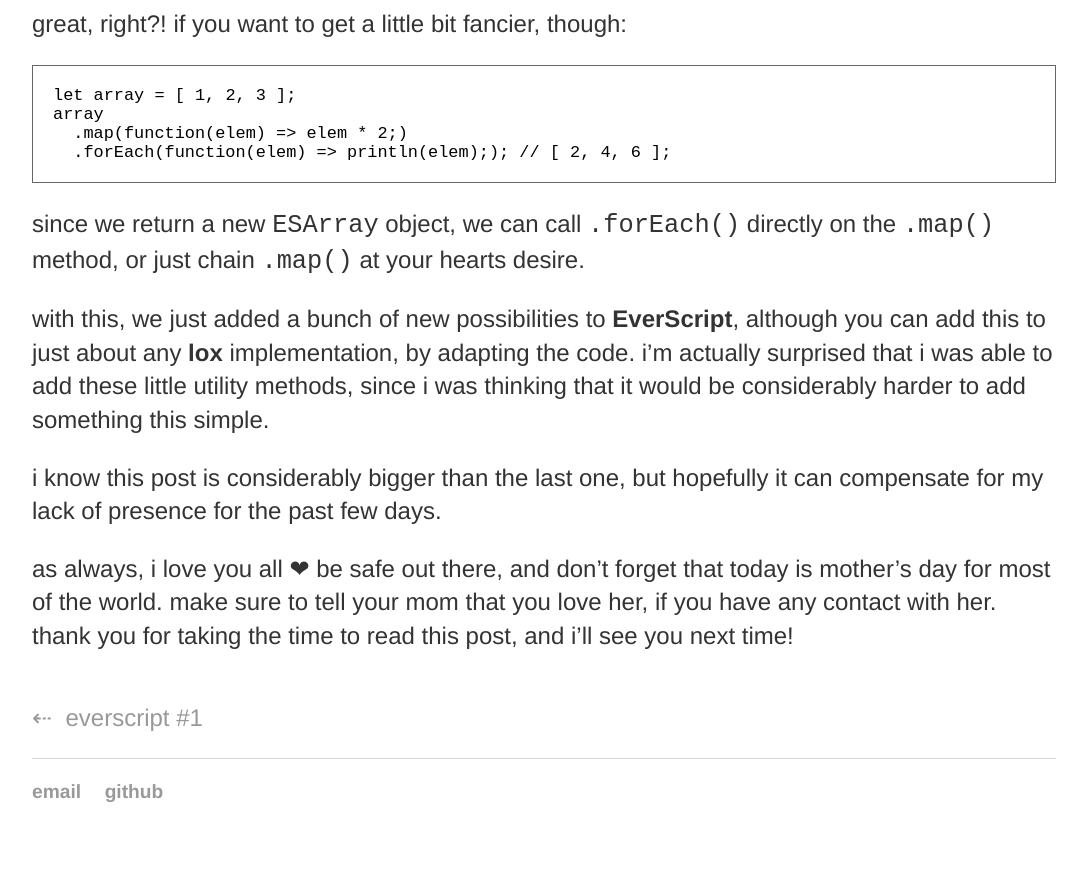
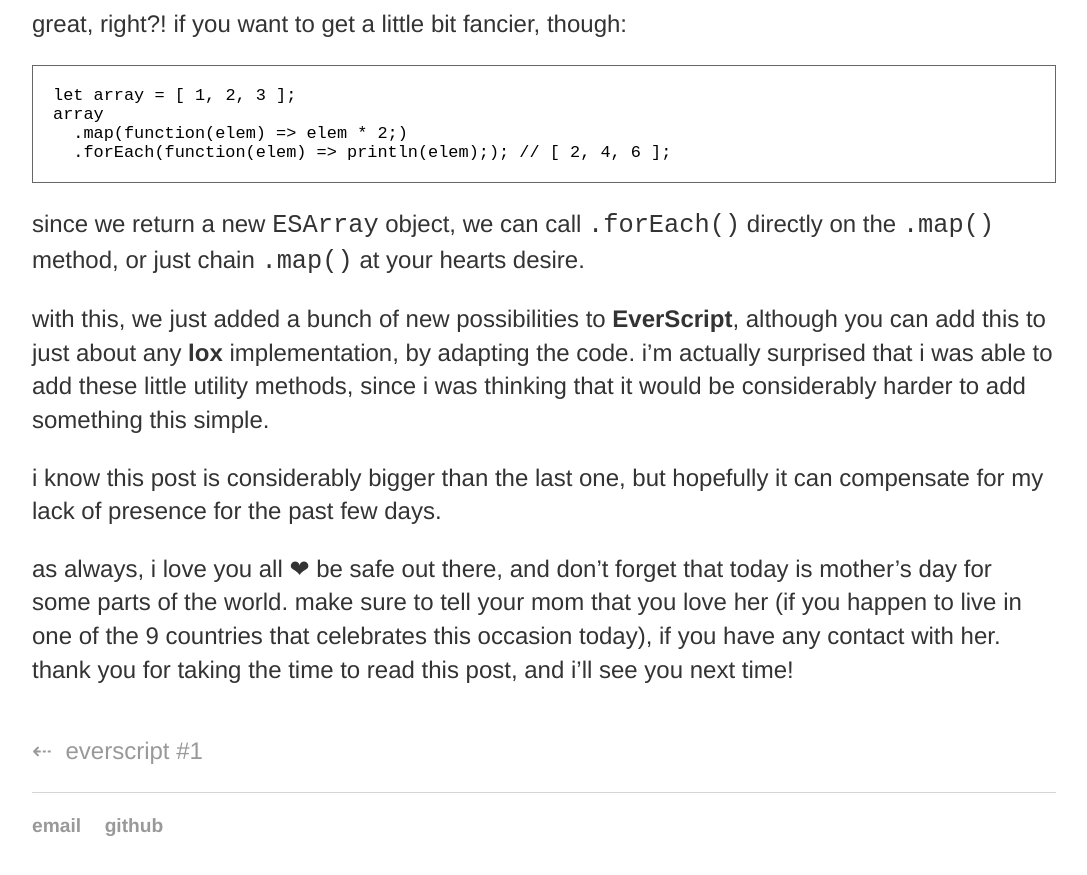
Before and after one commit to andre-1337/andre-1337.github.io, a Jekyll site: the page built from _posts/2021-05-02-making-arrays-more-useful-in-everscript.md, in a window 1280 px wide and 900 px high, scrolled down 6903 px. Shown: the top 875 px of the window, without its empty margins (96-1183 px from the left). Built offline with Jekyll 4.4.1, drawn with Linux system fonts in a browser that asks for light colours.

Commit message:
Fix some typos

```diff
--- a/_posts/2021-05-02-making-arrays-more-useful-in-everscript.md
+++ b/_posts/2021-05-02-making-arrays-more-useful-in-everscript.md
@@ -227,4 +227,4 @@
 
 i know this post is considerably bigger than the last one, but hopefully it can compensate for my lack of presence for the past few days.
 
-as always, i love you all &#10084; be safe out there, and don't forget that today is mother's day for most of the world. make sure to tell your mom that you love her, if you have any contact with her. thank you for taking the time to read this post, and i'll see you next time!
+as always, i love you all &#10084; be safe out there, and don't forget that today is mother's day for some parts of the world. make sure to tell your mom that you love her (if you happen to live in one of the 9 countries that celebrates this occasion today), if you have any contact with her. thank you for taking the time to read this post, and i'll see you next time!
```
